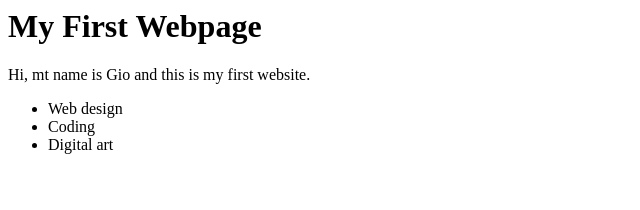
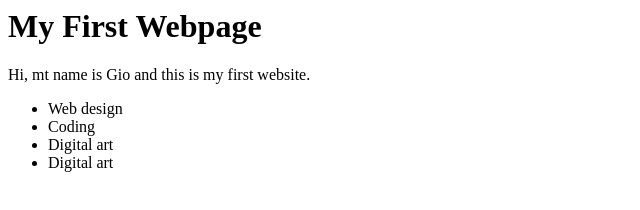
Before and after one commit to danilogrubisic/vezb1, a plain HTML site: page index.html in a window 1280 px wide. Shown: the full height of the page, 0-640 px from the left. Drawn offline with Linux system fonts and the light colour scheme.

Commit message:
Update index.html

```diff
--- a/index.html
+++ b/index.html
@@ -4,4 +4,5 @@
 <li> Web design </li>
 <li> Coding </li>
 <li> Digital art </li>
+<li> Digital art </li>
 </ul>
```
